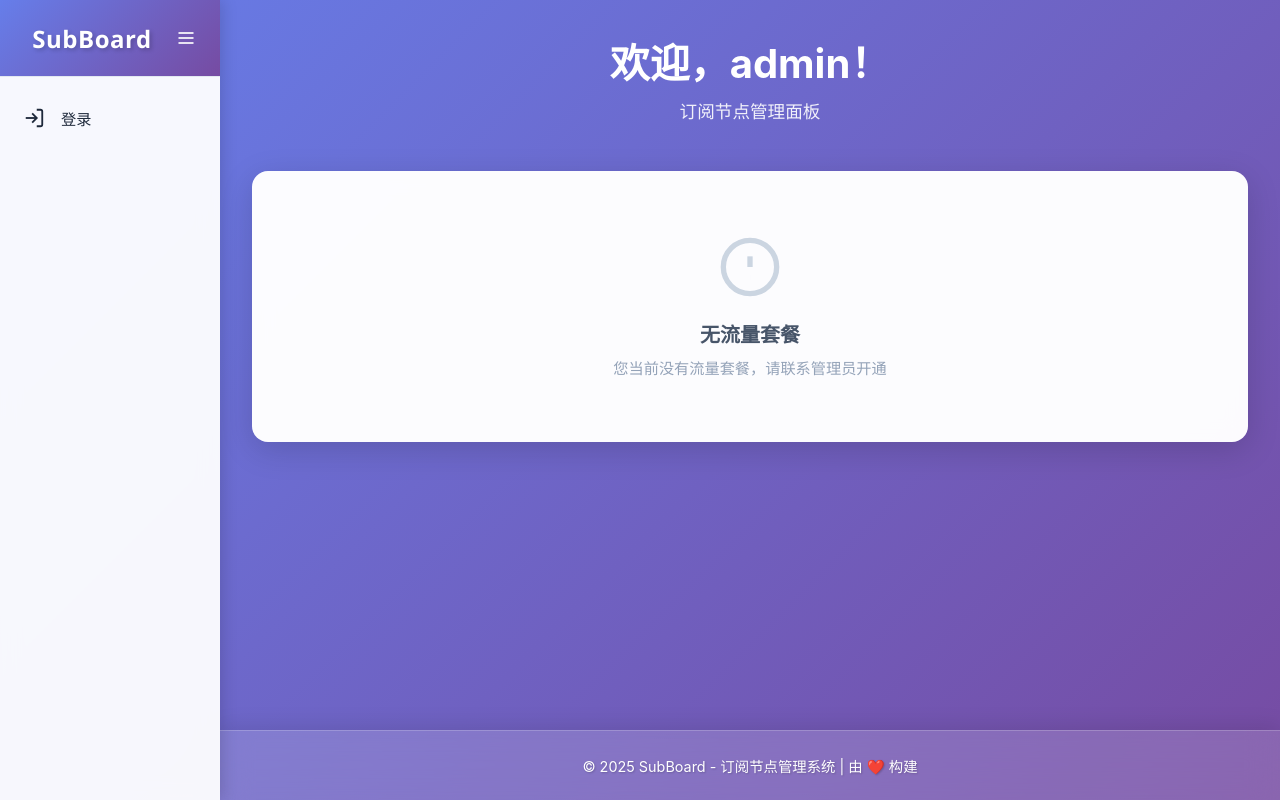
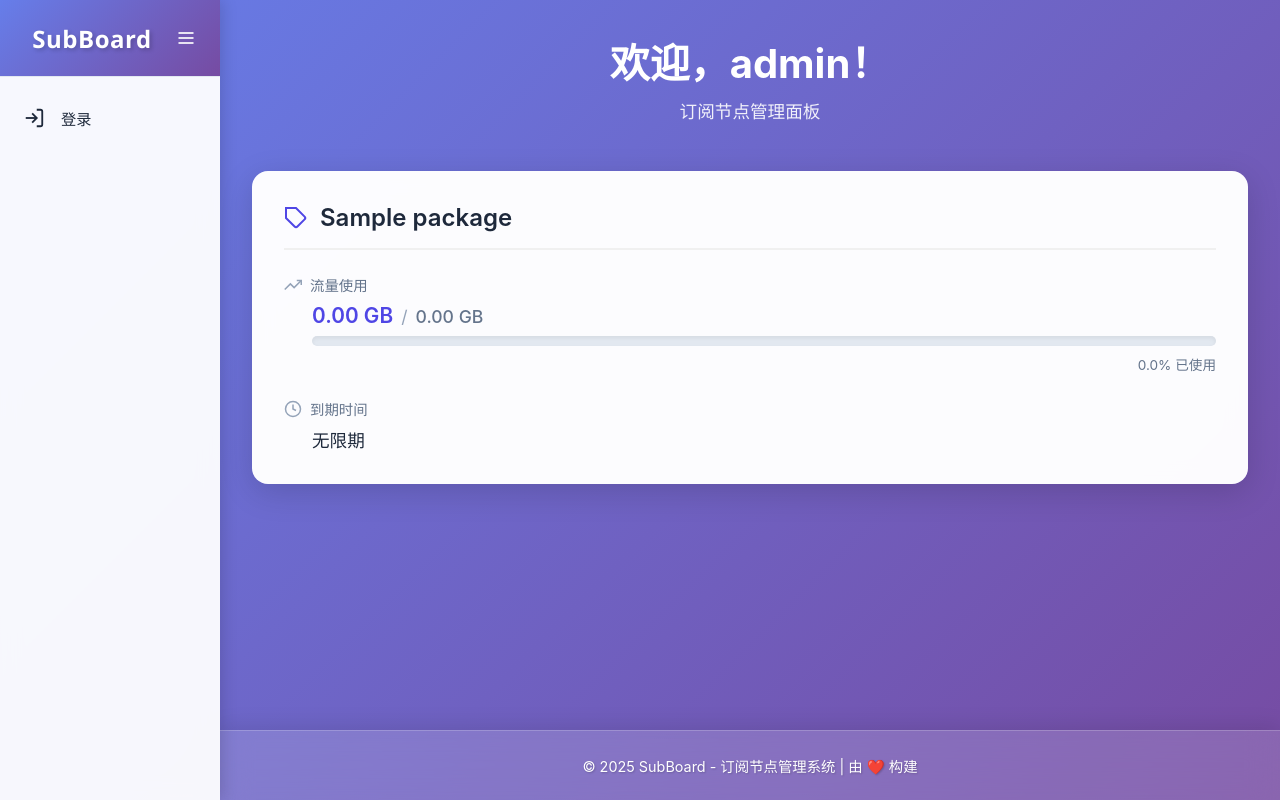
Before and after one commit to 1m1ng/SubBoard, a Flask app: template templates/index.html in a window 1280 px wide. Run offline with Flask 3, Linux system fonts and the light colour scheme; tables that the repository leaves empty hold one stand-in row (values such as "Sample post"); the template is opened without the code that fills it: values that come from a table or form of the project are taken from there, most other values are stand-ins (such as "Sample title", 1, 10 or a date in 2020).

Commit message:
feat: 优化套餐信息卡片显示逻辑，增强过期和无流量套餐提示

```diff
--- a/templates/index.html
+++ b/templates/index.html
@@ -16,7 +16,23 @@
     </div>
 
     <!-- 套餐信息卡片 -->
-    {% if package and user.package_expire_time and user.package_expire_time > now %}
+
+    {% if package %}
+        {% if user.package_expire_time is not none and user.package_expire_time <= now %}
+            <!-- 套餐已过期 -->
+            <div class="package-info-card">
+                <div class="no-package">
+                    <svg width="64" height="64" viewBox="0 0 24 24" fill="none" stroke="currentColor" stroke-width="2">
+                        <circle cx="12" cy="12" r="10"></circle>
+                        <line x1="12" y1="8" x2="12" y2="12"></line>
+                        <line x1="12" y1="16" x2="12.01" y2="16"></line>
+                    </svg>
+                    <h3>套餐已过期</h3>
+                    <p>您的套餐已过期，请联系管理员续费或更换套餐。</p>
+                </div>
+            </div>
+        {% else %}
+            <!-- 有套餐，未过期或永久套餐 -->
             <div class="package-info-card">
                 <div class="package-header">
                     <svg width="24" height="24" viewBox="0 0 24 24" fill="none" stroke="currentColor" stroke-width="2">
@@ -25,7 +41,6 @@
                     </svg>
                     <h2>{{ package.name }}</h2>
                 </div>
-
                 <div class="package-details">
                     <!-- 流量使用情况 -->
                     <div class="detail-item">
@@ -59,7 +74,6 @@
                             <div class="traffic-percentage">{{ "%.1f"|format(percentage) }}% 已使用</div>
                         </div>
                     </div>
-
                     <!-- 到期时间 -->
                     <div class="detail-item">
                         <div class="detail-label">
@@ -73,11 +87,10 @@
                             {% if user.package_expire_time %}
                                 {{ user.package_expire_time.strftime('%Y年%m月%d日 %H:%M') }}
                             {% else %}
-                        未设置
+                                无限期
                             {% endif %}
                         </div>
                     </div>
-
                     <!-- 下次流量重置 -->
                     {% if user.next_reset_time %}
                     <div class="detail-item">
@@ -95,18 +108,7 @@
                     {% endif %}
                 </div>
             </div>
-    {% elif package and user.package_expire_time and user.package_expire_time <= now %}
-    <div class="package-info-card">
-        <div class="no-package">
-            <svg width="64" height="64" viewBox="0 0 24 24" fill="none" stroke="currentColor" stroke-width="2">
-                <circle cx="12" cy="12" r="10"></circle>
-                <line x1="12" y1="8" x2="12" y2="12"></line>
-                <line x1="12" y1="16" x2="12.01" y2="16"></line>
-            </svg>
-            <h3>套餐已过期</h3>
-            <p>您的套餐已过期，请联系管理员续费或更换套餐。</p>
-        </div>
-    </div>
+        {% endif %}
     {% else %}
         <div class="package-info-card">
             <div class="no-package">
```
Lines whose indentation alone changed are shown as unchanged.
